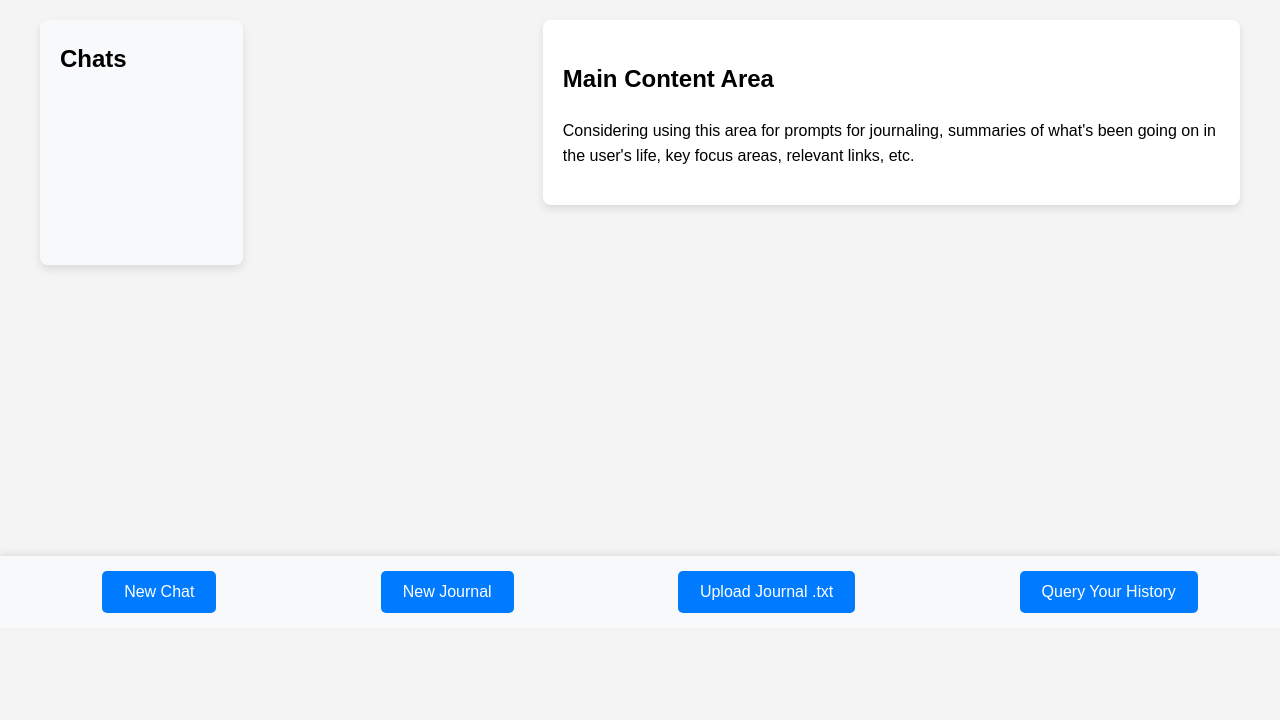
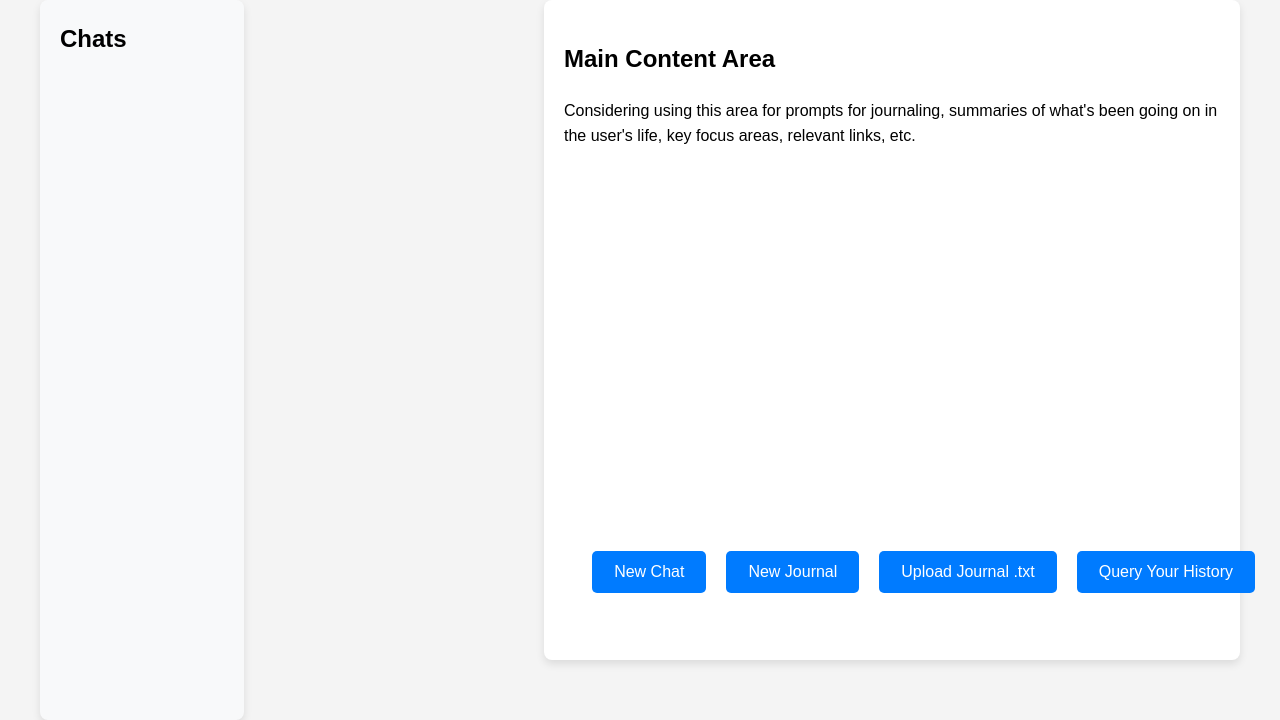
Before and after one commit to horseless-labs/void, a Django app: a page that uses base/templates/base/manage_chats.html in a window 1280 px wide. Shown: the part 172-892 px from the top of the page. Before the commit the page ends 785 px from the top, so only its background shows below. Run offline with Django 5.2, Linux system fonts and the light colour scheme; the visitor is signed in with stand-in values (Sample User, id 1); data comes from the database, SQL or seed files in the repository; data that the repository does not hold is empty.

Commit message:
Modify chat manager layout. TODO: fix spacing issue with sidebar and center content area

```diff
--- a/base/templates/base/manage_chats.html
+++ b/base/templates/base/manage_chats.html
@@ -18,6 +18,7 @@
     <div class="center-content">
         <h2>Main Content Area</h2>
         <p>Considering using this area for prompts for journaling, summaries of what's been going on in the user's life, key focus areas, relevant links, etc.</p>
+    </div>
 </div>
 
 <!-- Fixed button container at the bottom of the screen -->
@@ -47,5 +48,4 @@
         <button type="submit" class="btn btn-primary">Query Your History</button>
     </form>
 </div>
-</div>
 {% endblock %}
--- a/static/style.css
+++ b/static/style.css
@@ -332,20 +332,26 @@ input[type="email"] {
 /* Main container for sidebar content */
 .main-container {
     display: flex;
+    flex-direction: row; /* Arragne sidebar and content area side-by-side */
     gap: 20px;
     max-width: 1200px;
     margin: 0 auto;
-    padding: 20px;
+    min-height: calc(100vh - 80px); /* Adjust for the height of the button container */
+    box-sizing: border-box;
 }
 
 /* Sidebar styling */
-
 .sidebar {
-    width: 250px;
+    /* width: 250px; */
+    width: 20%;
     background-color: #f8f9fa;
     border-radius: 8px;
     padding: 20px;
     box-shadow: 0 4px 8px rgba(0, 0, 0, 0.1);
+    position: sticky; /* Keep the sidebar at the top */
+    top: 0;
+    bottom: 80px; /* Leave space for button container */
+    overflow-y: auto; /* Add scrolling if the content is too long */
 }
 
 .sidebar h3 {
@@ -386,15 +392,8 @@ input[type="email"] {
 }
 
 /* Content area styling  */
-/* .content-area {
-    flex: 1;
-    background-color: #ffffff;
-    border-radius: 8px;
-    padding: 20px;
-    box-shadow: 0 4px 8px rgba(0, 0, 0, 0.1);
-} */
-
 .center-content {
+    width: 80%;
     margin-left: 280px;
     margin-bottom: 60px;
     padding: 20px;
@@ -430,6 +429,23 @@ input[type="email"] {
     margin: 0 10px; /* horizontal spacing */
 }
 
+/* Screen exceeds a certain width */
+@media (min-width: 1200px) {
+    .button-container {
+        right: 20px;
+        bottom: 20px;
+        width: auto;
+        background-color: transparent;
+        box-shadow: none;
+        display: flex;
+        justify-content: flex-end;
+    }
+
+    .button-container form {
+        margin-left: 10px;
+    }
+}
+
 .btn:hover {
     background-color: #0056b3;
 }
```
Lines whose indentation alone changed are shown as unchanged.
